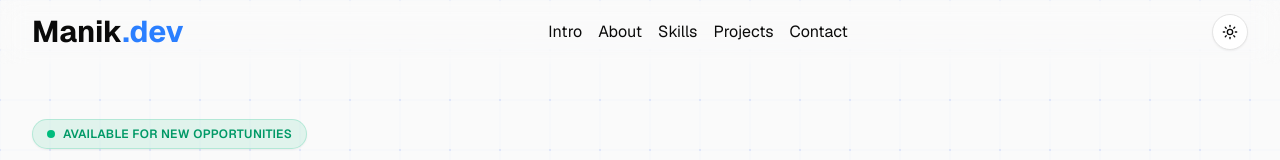
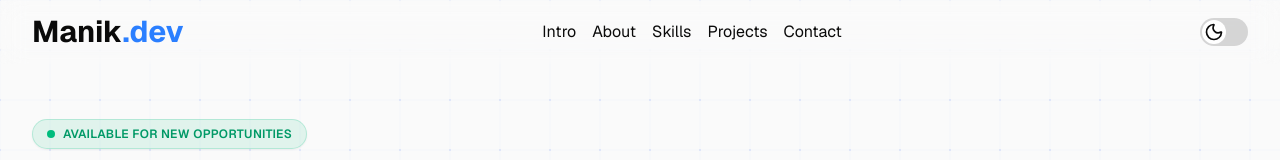
Before and after one commit to manik-babu/portfolio-frontend, a Next.js app: page / in a window 1280 px wide. Shown: the top 160 px of the page. Built offline with nearby package versions, Linux system fonts and the light colour scheme.

Commit message:
style: theme mode toggle button

```diff
--- a/package.json
+++ b/package.json
@@ -12,8 +12,10 @@
     "@base-ui/react": "^1.6.0",
     "class-variance-authority": "^0.7.1",
     "clsx": "^2.1.1",
+    "framer-motion": "^12.43.0",
     "gsap": "^3.15.0",
     "lucide-react": "^1.28.0",
+    "motion": "^12.43.0",
     "next": "16.2.10",
     "next-themes": "^0.4.6",
     "react": "19.2.4",
--- a/src/components/layouts/NavigationBar.tsx
+++ b/src/components/layouts/NavigationBar.tsx
@@ -1,5 +1,8 @@
+"use client"
 import Link from "next/link";
 import { ModeToggle } from "../ui/ModeToggle";
+import { MoonIcon, SunIcon } from "lucide-react";
+import { useTheme } from "next-themes";
 
 const navItems = [
     { name: "Intro", href: "/" },
@@ -10,6 +13,8 @@ const navItems = [
 ];
 
 export const NavigationBar = () => {
+    const { resolvedTheme, setTheme } = useTheme();
+    const isDark = resolvedTheme === "dark";
     return (
         <header className="fixed top-0 z-50 w-full flex justify-center backdrop-blur-md">
             <nav className="flex w-7xl px-8 h-16 justify-between items-center gap-4">
@@ -25,7 +30,12 @@ export const NavigationBar = () => {
                     ))}
                 </ul>
                 <div>
-                    <ModeToggle />
+                    <ModeToggle
+                        value={isDark}
+                        onToggle={() => setTheme(isDark ? "light" : "dark")}
+                        iconOff={<MoonIcon />}
+                        iconOn={<SunIcon />}
+                    />
                 </div>
 
             </nav>
--- a/src/components/ui/ModeToggle.tsx
+++ b/src/components/ui/ModeToggle.tsx
@@ -1,33 +1,60 @@
-"use client"
+import { motion } from "framer-motion";
+import { ReactNode } from "react";
 
-import * as React from "react"
-import { Moon, Sun } from "lucide-react"
-import { useTheme } from "next-themes"
+type SwitchProps = {
+    value: boolean;
+    onToggle: () => void;
+    iconOn: ReactNode;
+    iconOff: ReactNode;
+    className?: string;
+};
 
-import { Button } from "@/components/ui/button"
-import {
-    DropdownMenu,
-    DropdownMenuContent,
-    DropdownMenuItem,
-    DropdownMenuTrigger,
-} from "@/components/ui/dropdown-menu"
-
-export function ModeToggle() {
-    const { theme, setTheme } = useTheme()
-
+export function ModeToggle({
+    value,
+    onToggle,
+    iconOn,
+    iconOff,
+    className = "",
+}: SwitchProps) {
     return (
-        <div>
-            <Button variant="outline" className={"rounded-full"} size="icon" onClick={() => {
-                if (theme === "light") {
-                    setTheme("dark")
-                } else {
-                    setTheme("light")
-                }
-            }}>
-                <Sun className="h-[1.2rem] w-[1.2rem] scale-100 rotate-0 transition-all dark:scale-0 dark:-rotate-90" />
-                <Moon className="absolute h-[1.2rem] w-[1.2rem] scale-0 rotate-90 transition-all dark:scale-100 dark:rotate-0" />
-                <span className="sr-only">Toggle theme</span>
-            </Button>
-        </div>
-    )
+        <button
+            className={`bg-card-foreground/15 flex w-12 cursor-pointer rounded-full p-0.5 ${value ? "justify-end" : "justify-start"
+                } ${className}`}
+            onClick={onToggle}
+        >
+            <motion.div
+                className="flex justify-center items-center size-6 rounded-full bg-background"
+                layout
+                transition={{
+                    type: "spring",
+                    duration: 0.6,
+                    bounce: 0.2,
+                }}
+            >
+                {value ? (
+                    <motion.div
+                        key="on"
+                        initial={{ opacity: 0, rotate: -60 }}
+                        animate={{ opacity: 1, rotate: 0 }}
+                        exit={{ opacity: 0, rotate: 60 }}
+                        transition={{ duration: 0.3 }}
+                        className="flex justify-center items-center size-5"
+                    >
+                        {iconOn}
+                    </motion.div>
+                ) : (
+                    <motion.div
+                        key="off"
+                        initial={{ opacity: 0, rotate: 60 }}
+                        animate={{ opacity: 1, rotate: 0 }}
+                        exit={{ opacity: 0, rotate: -60 }}
+                        transition={{ duration: 0.3 }}
+                        className="flex justify-center items-center size-5"
+                    >
+                        {iconOff}
+                    </motion.div>
+                )}
+            </motion.div>
+        </button>
+    );
 }
```
Also changed, not shown: 1 other file (tests, documents, lock files or other folders).
